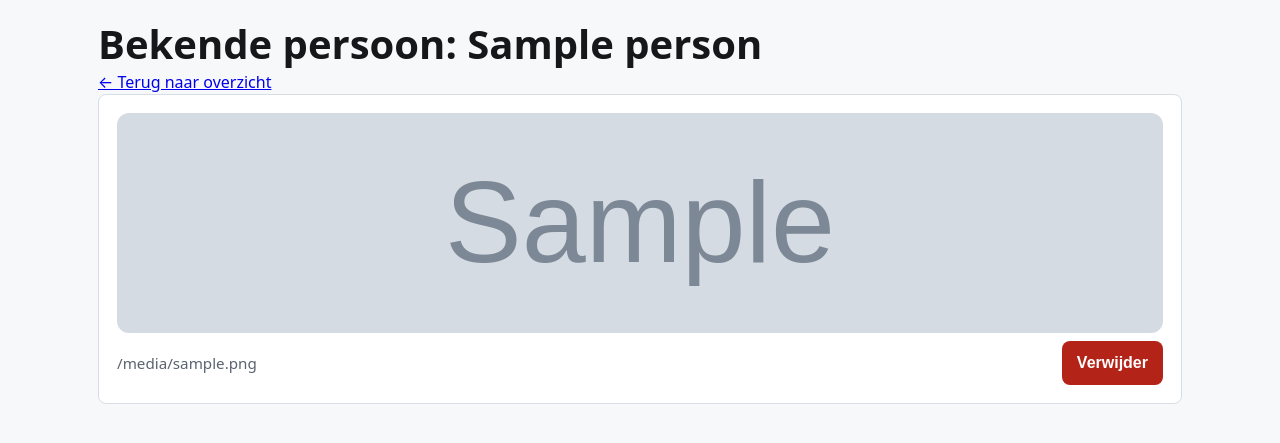
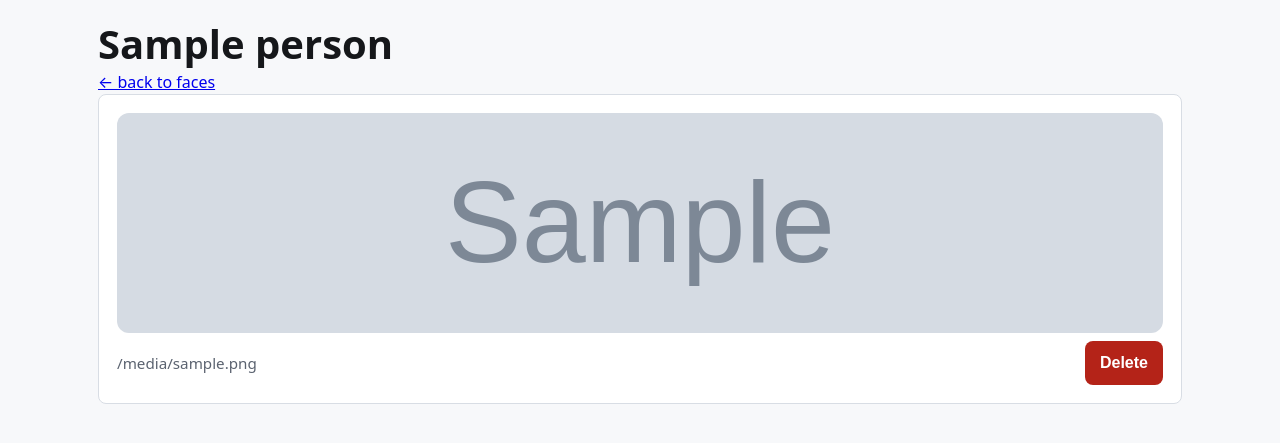
Before and after one commit to mdequanter/faceassist, a Flask app: template templates/known_person.html in a window 1280 px wide. Shown: the part 67-510 px from the top of the page. Run offline with Flask 3, Linux system fonts and the light colour scheme; the template is opened without the code that fills it: most values are stand-ins (such as "Sample title", 1, 10 or a date in 2020); grey boxes marked "Sample" are stand-in pictures.

Commit message:
Update known_person.html

```diff
--- a/templates/known_person.html
+++ b/templates/known_person.html
@@ -1,10 +1,10 @@
 {% extends "base.html" %}
-{% set title = "Bekende persoon: " + person %}
+{% set title = "Known Person: " + person %}
 
 {% block content %}
-  <h1>Bekende persoon: {{ person }}</h1>
+  <h1>{{ person }}</h1>
 
-  <p><a href="{{ url_for('faces_page') }}">← Terug naar overzicht</a></p>
+  <p><a href="{{ url_for('faces_page') }}">← back to faces</a></p>
 
   <div style="display:grid; grid-template-columns:repeat(auto-fit, minmax(220px, 1fr)); gap:12px;">
     {% for f in files %}
@@ -18,7 +18,7 @@
           </div>
           <form action="{{ url_for('known_photo_delete', person=person) }}" method="post" style="margin:0;">
             <input type="hidden" name="filename" value="{{ f }}">
-            <button class="btn btn-danger" type="submit" onclick="return confirm('Ben je zeker dat je foto {{ f }} wil verwijderen?');">Verwijder</button>
+            <button class="btn btn-danger" type="submit" onclick="return confirm('Are you sure you want to delete photo {{ f }}?');">Delete</button>
           </form>
         </div>
       </div>
@@ -26,6 +26,6 @@
   </div>
 
   {% if not files %}
-    <p class="muted">Geen foto's gevonden.</p>
+    <p class="muted">No photos found.</p>
   {% endif %}
 {% endblock %}
```
